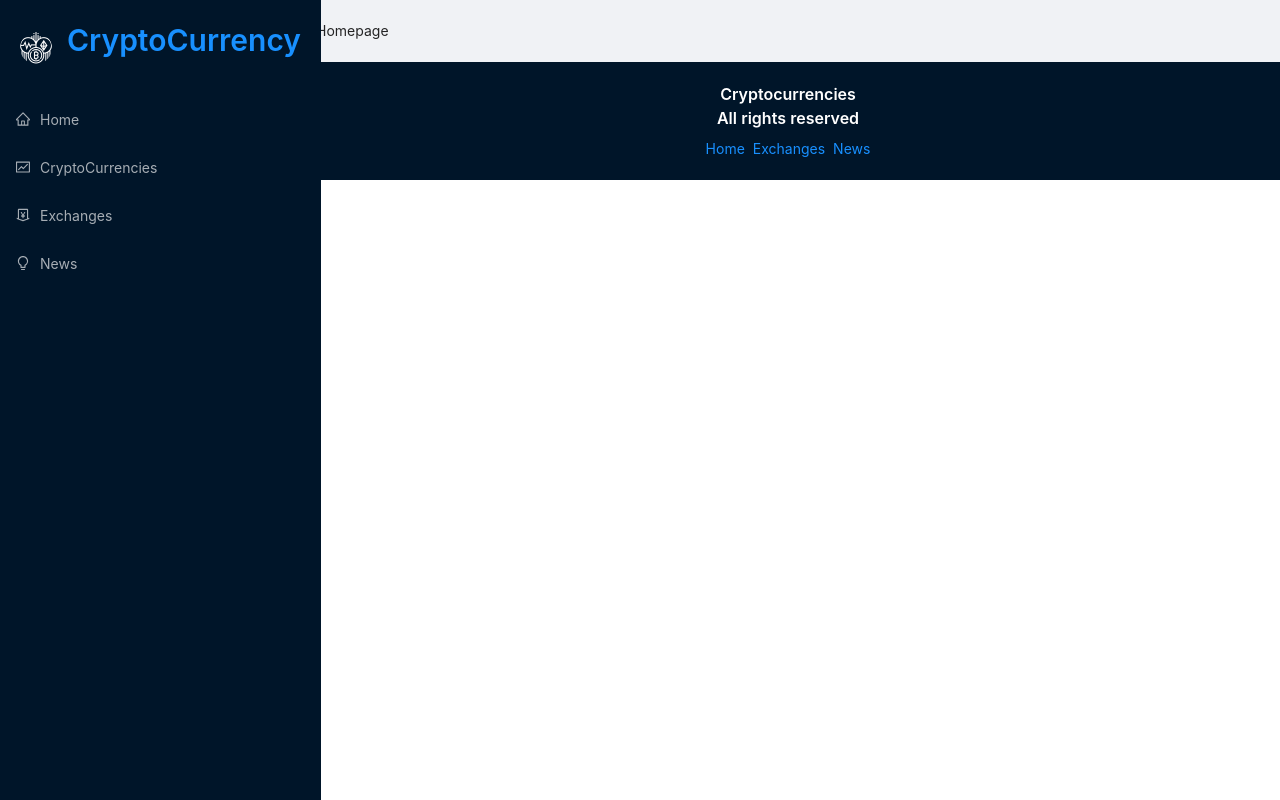
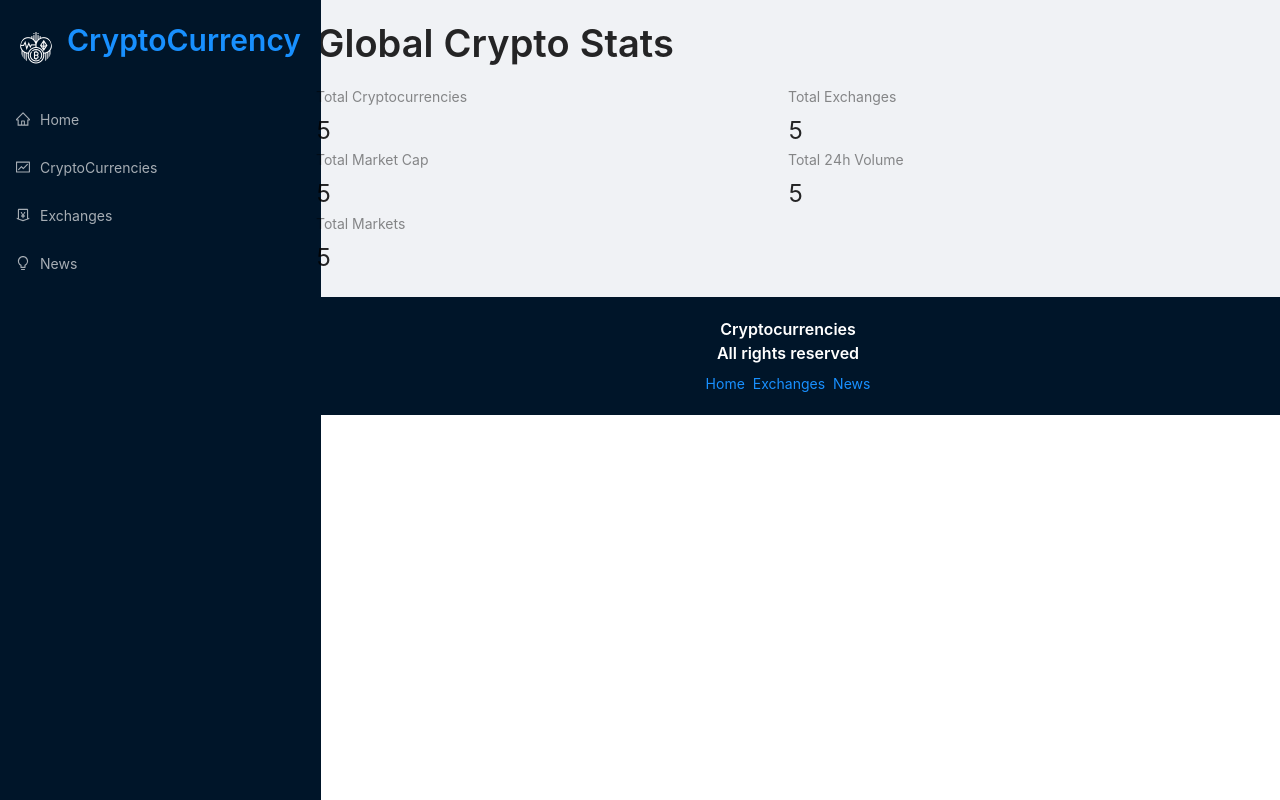
Before and after one commit to Mridul00700/CryptoCurrency, a React (Create React App) app: page / in a window 1280 px wide. Built offline with nearby package versions, Linux system fonts and the light colour scheme.

Commit message:
HomePage

```diff
--- a/src/components/Homepage.jsx
+++ b/src/components/Homepage.jsx
@@ -1,7 +1,35 @@
 import React from "react";
+import millify from "millify";
+import { Typography, Row, Col, Statistic } from "antd";
+import { Link } from "react-router-dom";
+
+const { Title } = Typography;
 
 const Homepage = () => {
-  return <div>Homepage</div>;
+  return (
+    <>
+      <Title level="2" className="heading">
+        Global Crypto Stats
+      </Title>
+      <Row>
+        <Col span={12}>
+          <Statistic title="Total Cryptocurrencies" value="5" />
+        </Col>
+        <Col span={12}>
+          <Statistic title="Total Exchanges" value="5" />
+        </Col>
+        <Col span={12}>
+          <Statistic title="Total Market Cap" value="5" />
+        </Col>
+        <Col span={12}>
+          <Statistic title="Total 24h Volume" value="5" />
+        </Col>
+        <Col span={12}>
+          <Statistic title="Total Markets" value="5" />
+        </Col>
+      </Row>
+    </>
+  );
 };
 
 export default Homepage;
```
